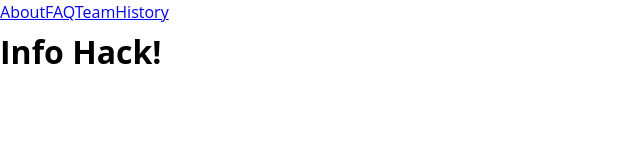
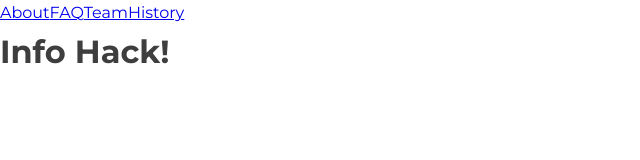
Before and after one commit to HackIllinois/info-site, a Next.js app: page / in a window 1280 px wide. Shown: the top 160 px of the page, without its empty margins (0-640 px from the left). Built offline with nearby package versions, Linux system fonts and the light colour scheme.

Commit message:
:bento: add font asset from google fonts

```diff
--- a/app/main.scss
+++ b/app/main.scss
@@ -1,3 +1,5 @@
+@import url('https://fonts.googleapis.com/css2?family=Montserrat:ital,wght@0,100;0,200;0,300;0,400;0,500;0,600;0,700;0,800;0,900;1,100;1,200;1,300;1,400;1,500;1,600;1,700;1,800;1,900&display=swap');
+
 * {
     margin: 0;
     padding: 0;
@@ -18,6 +20,6 @@
     font-weight: 400;
     line-height: 1.6;
     // TBD
-    font-family: "Open Sans", sans-serif;
-    color: black;
+    font-family: "Montserrat", sans-serif;
+    color: #3E3E3E;
 }
```
